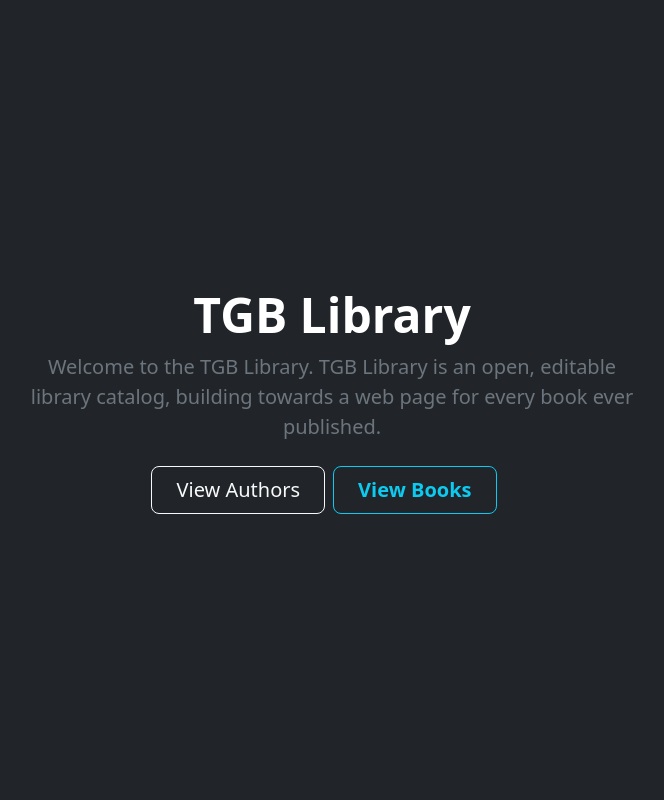
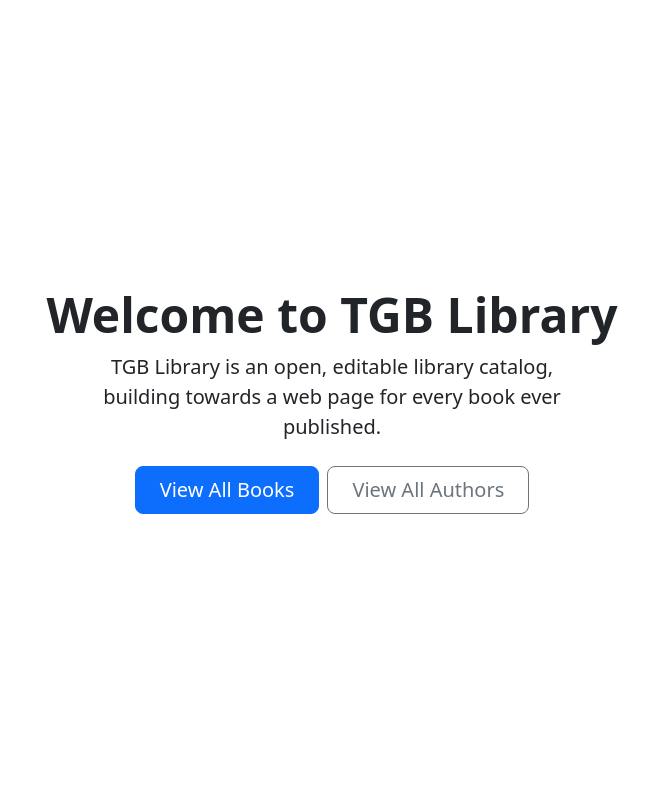
Before and after one commit to 9akashnp8/tgb-library, a Django app: page / in a window 1280 px wide. Shown: the whole page, without its empty margins (308-972 px from the left). Run offline with Django 4.2, Linux system fonts and the light colour scheme; some libraries are stand-ins or nearby versions.

Commit message:
Update Styling of Home Page

```diff
--- a/templates/home.html
+++ b/templates/home.html
@@ -2,26 +2,15 @@
 
 {% block content %}
 
-<div class="min-vh-100 bg-dark text-secondary d-flex justify-content-center align-items-center px-4 py-5 text-center" id="result">
-    <div class="py-5">
-        <h1 class="display-5 fw-bold text-white">TGB Library</h1>
+<div class="min-vh-100 d-flex align-items-center justify-content-center">
+    <div class="text-center">
+        <h1 class="display-5 fw-bold">Welcome to TGB Library</h1>
         <div class="col-lg-6 mx-auto">
-            <p class="fs-5 mb-4">Welcome to the TGB Library.
-                TGB Library is an open, editable library catalog,
+            <p class="lead mb-4">TGB Library is an open, editable library catalog,
                 building towards a web page for every book ever published.</p>
             <div class="d-grid gap-2 d-sm-flex justify-content-sm-center">
-                <a
-                    href="{% url 'author_list' %}"
-                    class="btn btn-outline-light btn-lg px-4"
-                >
-                    View Authors
-                </a>
-                <a
-                    href="{% url 'book_list' %}"
-                    class="btn btn-outline-info btn-lg px-4 me-sm-3 fw-bold"
-                >
-                    View Books
-                </a>
+                <a href="{% url 'book_list' %}" class="btn btn-primary btn-lg px-4 gap-3">View All Books</a>
+                <a href="{% url 'author_list' %}" class="btn btn-outline-secondary btn-lg px-4">View All Authors</a>
             </div>
         </div>
     </div>
```
Also changed, not shown: templates/book/book_list.html (+4 -4 lines).
